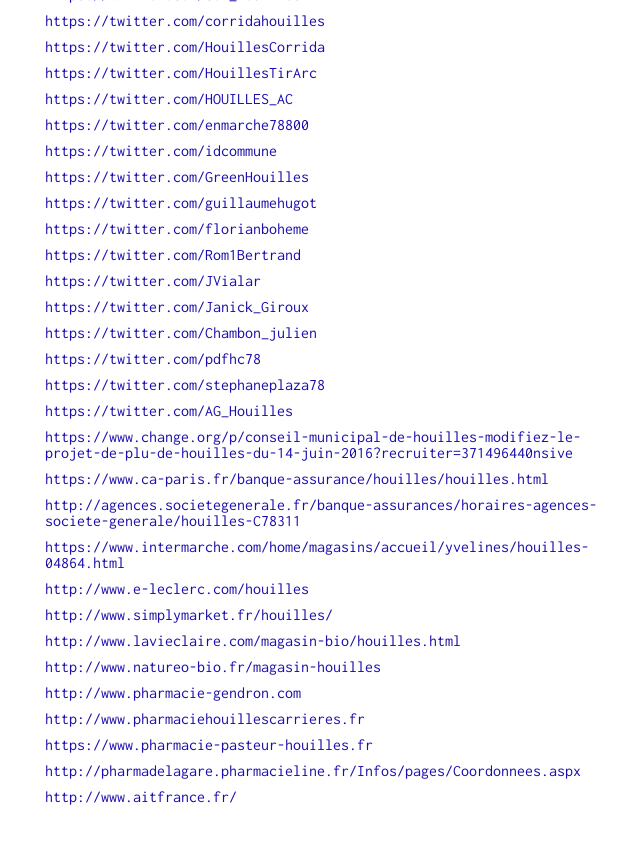
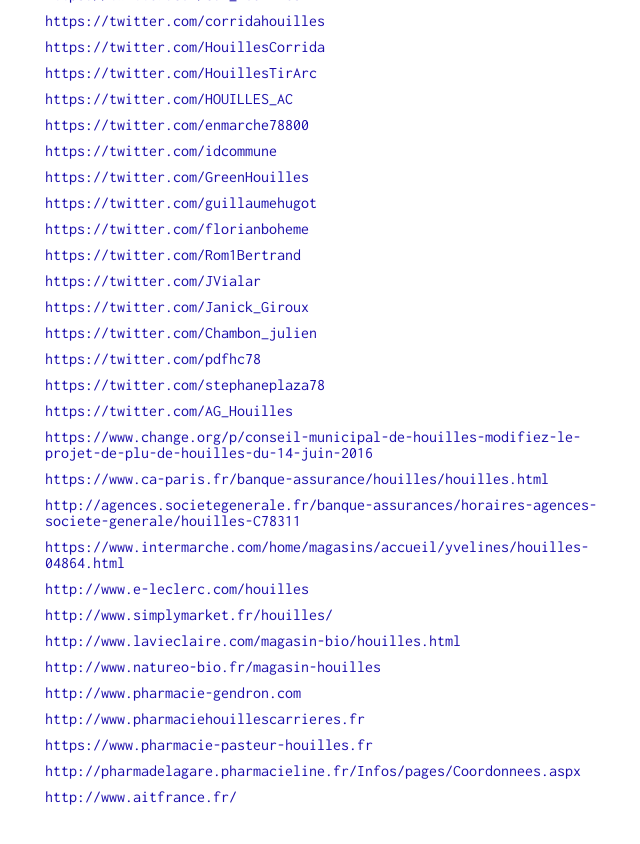
Before and after one commit to houilles/annuaire-sites-internet, a Jekyll site: the page built from index.html, in a window 1280 px wide and 900 px high, scrolled down 2039 px. Shown: the top 844 px of the window, without its empty margins (305-945 px from the left). Built offline with Jekyll 4.4.1, drawn with Linux system fonts in a browser that asks for light colours; some of the changed lines change nothing that is shown.

Commit message:
Update links.yml

```diff
--- a/_data/links.yml
+++ b/_data/links.yml
@@ -126,7 +126,7 @@
 - url: https://twitter.com/AG_Houilles
 
 #change.org
-- url: https://www.change.org/p/conseil-municipal-de-houilles-modifiez-le-projet-de-plu-de-houilles-du-14-juin-2016?recruiter=371496440nsive
+- url: https://www.change.org/p/conseil-municipal-de-houilles-modifiez-le-projet-de-plu-de-houilles-du-14-juin-2016
 
 
 #banques
```
